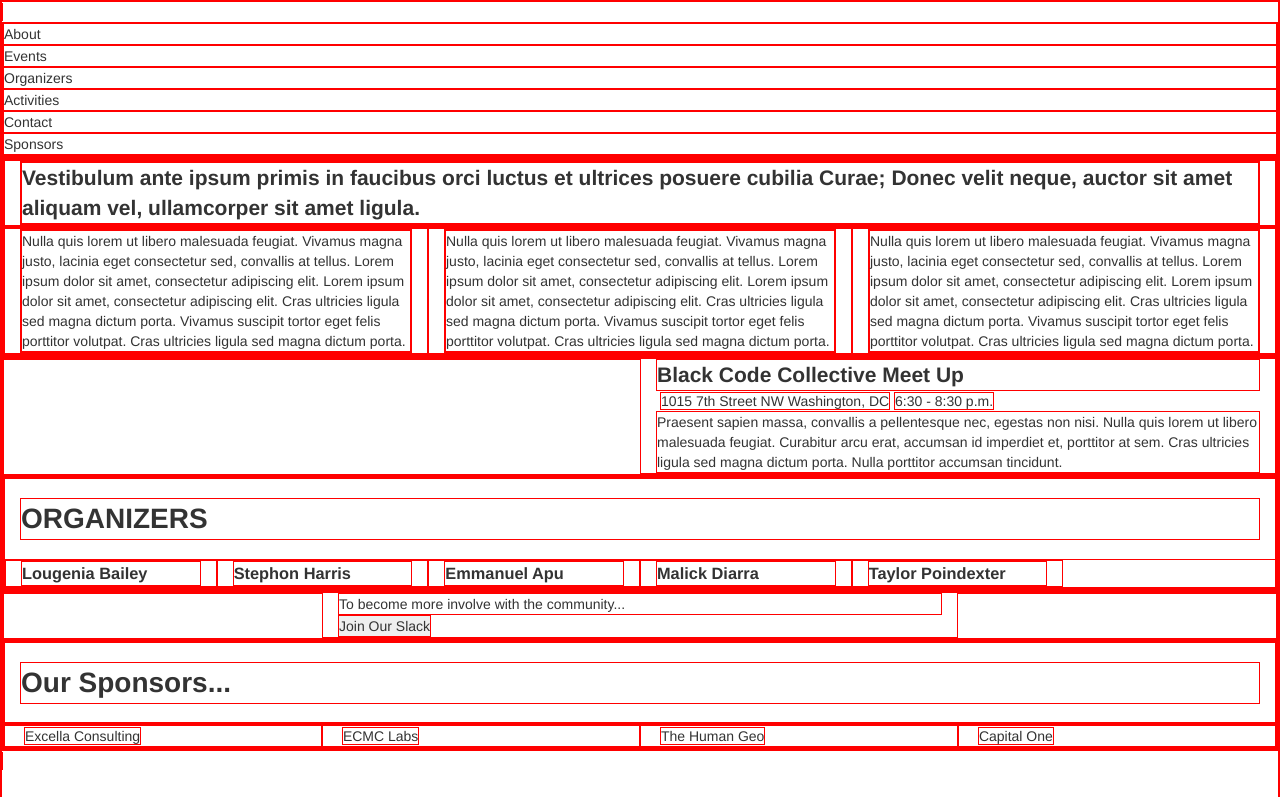
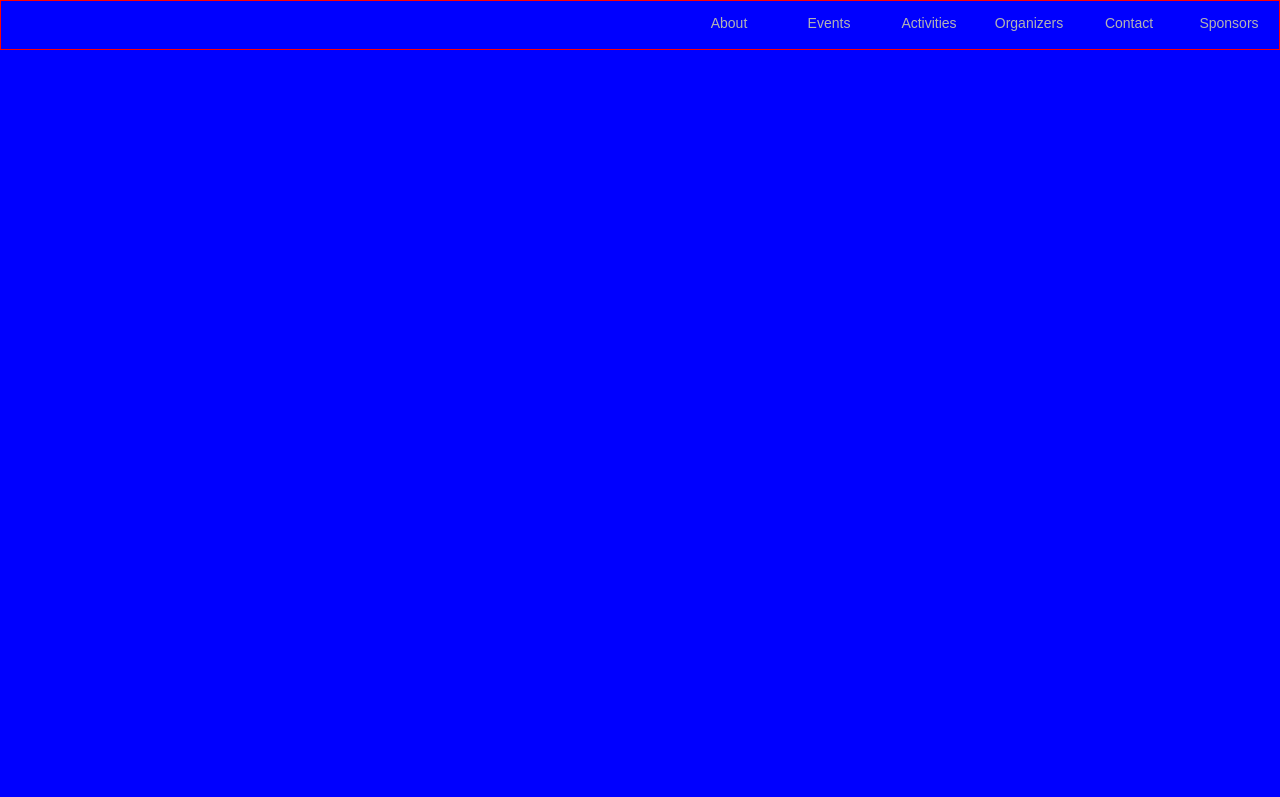
Before and after one commit to blkCodeCollctve/bcc, a website: page index.html in a window 1280 px wide. Shown: the top 797 px of the page. Drawn offline with nearby package versions, Linux system fonts and the light colour scheme.

Commit message:
Working nav bar with dropdown and underlined animation

```diff
--- a/css/main.css
+++ b/css/main.css
@@ -1,10 +1,145 @@
 * {
-  border: 1px solid red;
   margin: 0;
   padding: 0;
+
 }
 
-#about #events #organizers #header {
+#about, #event, #organizers, #header {
   width: 100% !important;
   height: 100% !important;
+  background: blue;
 }
+
+/*
+
+.nav{
+    list-style-type: none;
+    margin: 0;
+    padding: 0;
+    overflow: hidden;
+    min-height: 25px;
+		width: 100%;
+		position: fixed;
+		top: 0;
+		left: 0;
+    z-index: 10;
+    background-color: purple;
+}
+
+.nav > li {
+    float: right;
+    z-index: 10;
+}
+
+li a {
+    display: block;
+    color: white;
+    text-align: center;
+    padding: 20px 25px;
+    text-decoration: none;
+    padding-top: 30px;
+		font-size: 16px;
+    font-family: sans-serif;
+    z-index: 10;
+}
+
+.nav li ul.dropdown{
+    min-width: 100%; /* Set width of the dropdown */
+    /*background: #f2f2f2;
+    display: none;*/
+    /*position: absolute;*/
+    /*z-index: 999;
+    left: 0;
+    top: 100% !important;
+}*/
+/*.nav li:hover ul.dropdown{*/
+    /*display: block;	/* Display the dropdown*/
+    /*z-index: 999;
+
+}*/
+/*.nav li ul.dropdown li{
+    display: block;
+    z-index: 999;
+
+}*/
+.navbar {
+  top: 0;
+  border: 1px solid red;
+  height: 50px;
+  width: 100%;
+  position: fixed;
+
+}
+
+
+.navbar ul li {
+  float: right;
+  list-style-type: none;
+  width: 100px;
+  padding-top: 10px;
+  text-align: center;
+}
+
+.navbar ul li a {
+  text-decoration: none;
+  color: #b3b3b3;
+  display: block;
+  font-family: sans-serif;
+  padding: 2px 2px 2px 2px;
+}
+
+li > a {
+  position: relative;
+  color: #000;
+  text-decoration: none;
+}
+
+li > a:hover {
+  color: #000;
+}
+
+li > a:before {
+  content: "";
+  position: absolute;
+  width: 100%;
+  height: 2px;
+  bottom: 0;
+  left: 0;
+  background-color: #b3b3b3;
+  visibility: hidden;
+  -webkit-transform: scaleX(0);
+  transform: scaleX(0);
+  -webkit-transition: all 0.3s ease-in-out 0s;
+  transition: all 0.3s ease-in-out 0s;
+}
+
+li > a:hover:before {
+  visibility: visible;
+  -webkit-transform: scaleX(1);
+  transform: scaleX(1);
+}
+
+
+.dropdown {
+  position: static;
+  display: inline-block;
+}
+
+.dropdown-content {
+  display: none;
+  position: static;
+  text-align: center;
+  min-width: 100px;
+  z-index: 999;
+}
+
+
+.dropdown:hover + #reflink {
+  /*color: blue;
+  background-color: green;
+  border-bottom: 1px solid gold;*/
+}
+
+.dropdown:hover .dropdown-content {
+  display: block;
+}
--- a/index.html
+++ b/index.html
@@ -6,32 +6,68 @@
     <link href="/css/bootstrap.css" rel="stylesheet"/>
 
     <!--Scripts-->
+    <script src="/node_modules/jquery/dist/jquery.min.js"></script>
     <script src="/js/main.js"></script>
 
   </head>
   <body>
 
     <!--NAV BAR-->
+    <div id="nav_bar" class="navbar">
     <ul>
+      <li><a href="">Sponsors</a></li>
+      <li><a href="">Contact</a></li>
+      <li><a href="">Organizers</a></li>
+        <li class="dropdown">
+          <a id="reflink" class="blockline">Activities</a>
+          <div class="dropborder">
+            <ul>
+              <li class="dropdown-content"><a id="mail" href="">Volunteer</a></li>
+              <li class="dropdown-content"><a id="skype" href="">Projects</a></li>
+              <li class="dropdown-content"><a id="skype" href="">Gallery</a></li>
+              <li class="dropdown-content"><a id="skype" href="">Blogs & Talks</a></li>
+            </ul>
+          </div>
+        </li>
+      <li><a href="">Events</a></li>
+      <li><a href="">About</a></li>
+    </ul>
+</div>
+
+    <!-- <ul class="nav">
       <li>
-        About
+        <a href="#about">Sponsors</a>
       </li>
       <li>
-        Events
+        <a>Contact</a>
       </li>
       <li>
-        Organizers
+        <a>Organizers</a>
+      </li>
+      <li >
+        <a class="dropdown" data-toggle="dropdown">Activities &#9662;</a>
+          <ul class="dropdown">
+            <li >
+              <a>Volunteer</a>
+            </li>
+            <li>
+              <a>Projects</a>
+            </li>
+            <li>
+              <a>Gallery</a>
+            </li>
+            <li>
+              <a>Blogs & Talks</a>
+            </li>
+          </ul>
       </li>
       <li>
-        Activities
+        <a>Events</a>
       </li>
       <li>
-        Contact
+        <a>About</a>
       </li>
-      <li>
-        Sponsors
-      </li>
-    </ul>
+    </ul> -->
     <!--NAV BAR-->
 
     <!--HEADER-->
```
